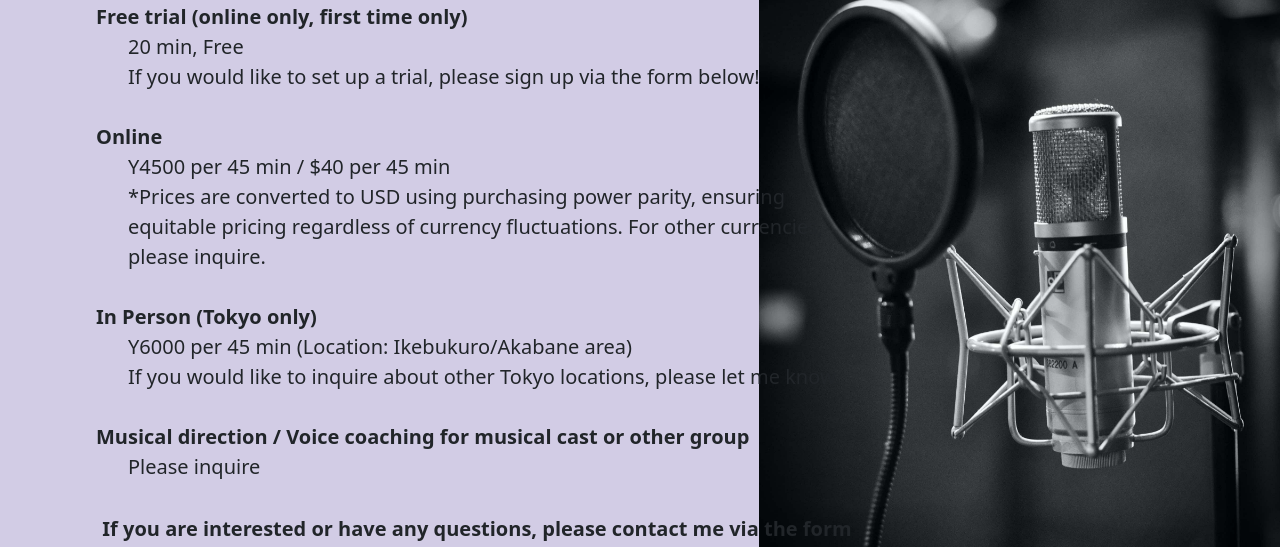
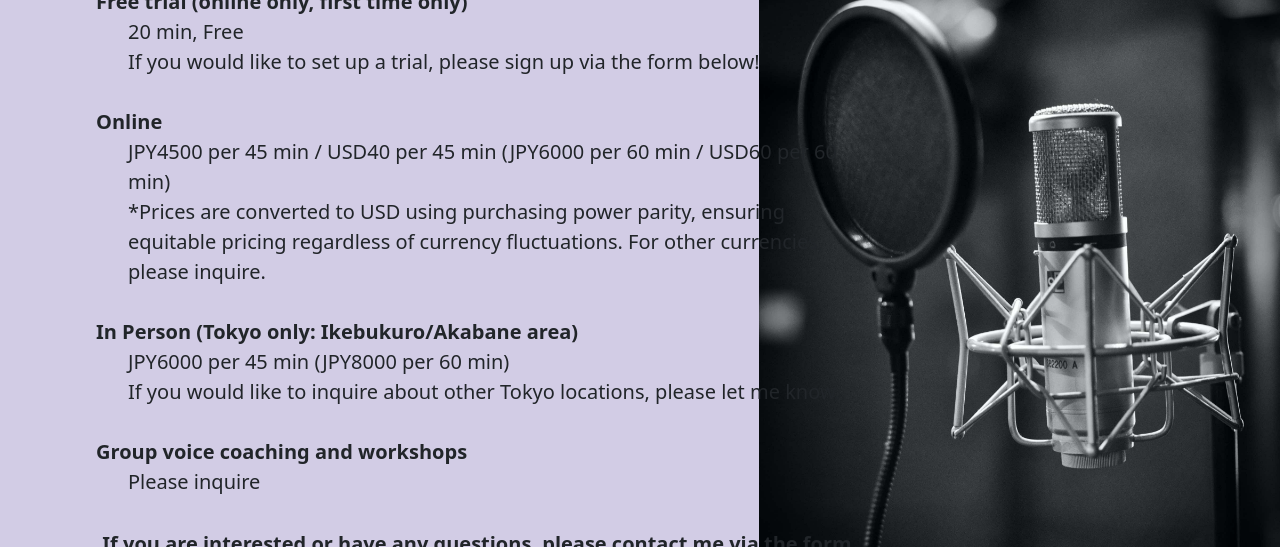
Before and after one commit to remiyamazaki03/remi, a React (Vite) app: page /voicecoach in a window 1280 px wide. Shown: the part 2800-3347 px from the top of the page. Built offline with nearby package versions, Linux system fonts and the light colour scheme.

Commit message:
update meta and pricing content

```diff
--- a/index.html
+++ b/index.html
@@ -19,7 +19,7 @@
     <meta name="viewport" content="width=device-width, initial-scale=1" />
     <meta
       name="description"
-      content="Remi: vocal coach and gospel/contemporary music director based in Tokyo | レミ：ボイスコーチ・東京のゴスペルクワイアのディレクター"
+      content="Vocal coach and gospel/contemporary music director based in Tokyo | ボイスコーチ・東京のゴスペルクワイアのディレクター"
     />
     <script
       src="https://kit.fontawesome.com/40cf9e71ef.js"
--- a/src/languages/en/voicecoach.json
+++ b/src/languages/en/voicecoach.json
@@ -14,12 +14,12 @@
   "menu1": "20 min, Free",
   "menu2": "If you would like to set up a trial, please sign up via the form below!",
   "price2": "Online",
-  "menu3": "Y4500 per 45 min / $40 per 45 min",
+  "menu3": "JPY4500 per 45 min / USD40 per 45 min (JPY6000 per 60 min / USD60 per 60 min)",
   "menu4": "*Prices are converted to USD using purchasing power parity, ensuring equitable pricing regardless of currency fluctuations. For other currencies, please inquire.",
-  "price3": "In Person (Tokyo only)",
-  "menu5": "Y6000 per 45 min (Location: Ikebukuro/Akabane area)",
+  "price3": "In Person (Tokyo only: Ikebukuro/Akabane area)",
+  "menu5": "JPY6000 per 45 min (JPY8000 per 60 min)",
   "menu6": "If you would like to inquire about other Tokyo locations, please let me know.",
-  "price4": "Musical direction / Voice coaching for musical cast or other group",
+  "price4": "Group voice coaching and workshops",
   "menu7": "Please inquire",
   "cta": {
     "line1": "If you are interested or have any questions, ",
--- a/src/languages/ja/voicecoach.json
+++ b/src/languages/ja/voicecoach.json
@@ -14,15 +14,12 @@
   "menu1": "２０分、無料",
   "menu2": "無料トライアルご希望の場合は、下のフォームからご連絡ください。",
   "price2": "オンライン",
-  "menu3": "Y４５００（４５分）",
-  "menu3c1": "",
-  "menu3c2": "",
-  "menu3c3": "",
+  "menu3": "４５分：Y4500（６０分：Y6000）",
   "menu4": "Zoomを使用します",
-  "price3": "対面式（東京のみ）",
-  "menu5": "Y６０００（４５分、池袋・赤羽付近）",
-  "menu6": "東京付近の他の場所のご相談ご希望の場合は、下記フォームからお問い合わせください。",
-  "price4": "ミュージカルやクワイアなどの団体のディレクター",
+  "price3": "対面式（東京のみ：池袋・赤羽付近）",
+  "menu5": "４５分：Y6000（６０分：Y8000）",
+  "menu6": "東京付近で他の場所のご相談ご希望の場合は、下記フォームからお問い合わせください。",
+  "price4": "団体のワークショップ",
   "menu7": "お問い合わせください",
   "cta": {
     "line1": "ご質問や気になる点がございましたら、",
```
